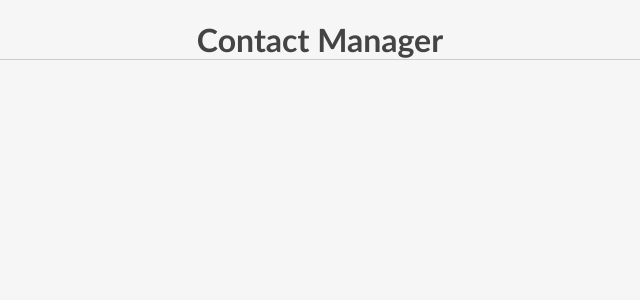
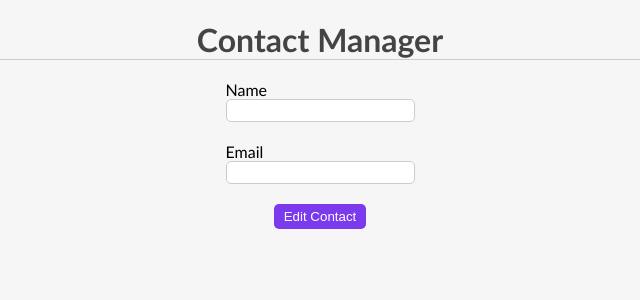
Before and after one commit to EhsanSaraee/contact-manager, a React (Create React App) app: page /edit/1 in a window 1280 px wide. Shown: the top 300 px of the page, without its empty margins (320-960 px from the left). Built offline with nearby package versions, Linux system fonts and the light colour scheme; no server answers.

Commit message:
adding edit component

```diff
--- a/src/App.jsx
+++ b/src/App.jsx
@@ -4,6 +4,7 @@ import './App.css';
 import AddContact from './Components/AddContact/AddContact';
 import ContactDetails from './Components/ContactDetails/ContactDetails';
 import ContactList from './Components/ContactList/ContactList';
+import EditContact from './Components/EditContact/EditContact';
 import {
    addContact,
    deleteContact,
@@ -15,9 +16,8 @@ const App = () => {
 
    const addContactHandler = async (contact) => {
       try {
-         const newContact = { id: new Date().getTime(), ...contact };
-         setContacts([...contacts, newContact]);
-         await addContact(contact);
+         const { data } = await addContact(contact);
+         setContacts([...contacts, data]);
       } catch (error) {
          console.log(error);
       }
@@ -25,11 +25,11 @@ const App = () => {
 
    const deleteContactHandler = async (id) => {
       try {
+         await deleteContact(id);
          const filteredContacts = contacts.filter(
             (contact) => contact.id !== id
          );
          setContacts(filteredContacts);
-         await deleteContact(id);
       } catch (error) {
          console.log(error);
       }
@@ -51,6 +51,7 @@ const App = () => {
       <main className="App">
          <h1>Contact Manager</h1>
          <Switch>
+            <Route path="/edit/:id" component={EditContact} />
             <Route path="/user/:id" component={ContactDetails} />
             <Route
                path="/add-contact"
--- a/src/Components/ContactList/Contact/Contact.jsx
+++ b/src/Components/ContactList/Contact/Contact.jsx
@@ -10,7 +10,12 @@ const Contact = ({ contact, onDelete }) => {
                <p>Email : {email}</p>
             </div>
          </Link>
-         <button onClick={() => onDelete(id)}>Delete</button>
+         <div>
+            <Link to={`/edit/${id}`}>
+               <button className="editBtn">Edit</button>
+            </Link>
+            <button onClick={() => onDelete(id)}>Delete</button>
+         </div>
       </div>
    );
 };
--- a/src/Components/ContactList/ContactList.css
+++ b/src/Components/ContactList/ContactList.css
@@ -52,3 +52,9 @@
    padding: 5px 10px;
    border-radius: 5px;
 }
+
+.item .editBtn {
+   margin-right: 1rem;
+   border: 1px solid #6d28d9;
+   color: #6d28d9;
+}
--- /dev/null
+++ b/src/Components/EditContact/EditContact.jsx
@@ -0,0 +1,60 @@
+import { useEffect, useState } from 'react';
+import { getSingleContact } from '../../Services/contactService';
+
+const EditContact = ({ addContactHandler, history, match }) => {
+   const [contact, setContact] = useState({ name: '', email: '' });
+
+   const changeHandler = (event) => {
+      setContact({ ...contact, [event.target.name]: event.target.value });
+   };
+
+   const submitForm = (event) => {
+      if (!contact.name || !contact.email) {
+         return alert('all fields are mandatory');
+      }
+      event.preventDefault();
+      addContactHandler(contact);
+      setContact({ name: '', email: '' });
+      history.push('/');
+   };
+
+   useEffect(() => {
+      const localFetch = async () => {
+         try {
+            const { data } = await getSingleContact(match.params.id);
+            setContact({ name: data.name, email: data.email });
+         } catch (error) {
+            console.log(error);
+         }
+      };
+      localFetch();
+   }, []);
+
+   return (
+      <form onSubmit={submitForm}>
+         <div className="formControl">
+            <label htmlFor="name">Name</label>
+            <input
+               type="text"
+               name="name"
+               id="name"
+               value={contact.name}
+               onChange={changeHandler}
+            />
+         </div>
+         <div className="formControl">
+            <label htmlFor="email">Email</label>
+            <input
+               type="email"
+               name="email"
+               id="email"
+               value={contact.email}
+               onChange={changeHandler}
+            />
+         </div>
+         <button type="submit">Edit Contact</button>
+      </form>
+   );
+};
+
+export default EditContact;
--- a/src/Services/contactService.js
+++ b/src/Services/contactService.js
@@ -2,6 +2,8 @@ import http from './httpService';
 
 export const getContacts = () => http.get('/contacts');
 
+export const getSingleContact = (id) => http.get(`/contacts/${id}`);
+
 export const deleteContact = (id) => http.delete(`/contacts/${id}`);
 
 export const addContact = (contact) => http.post('/contacts', contact);
```
